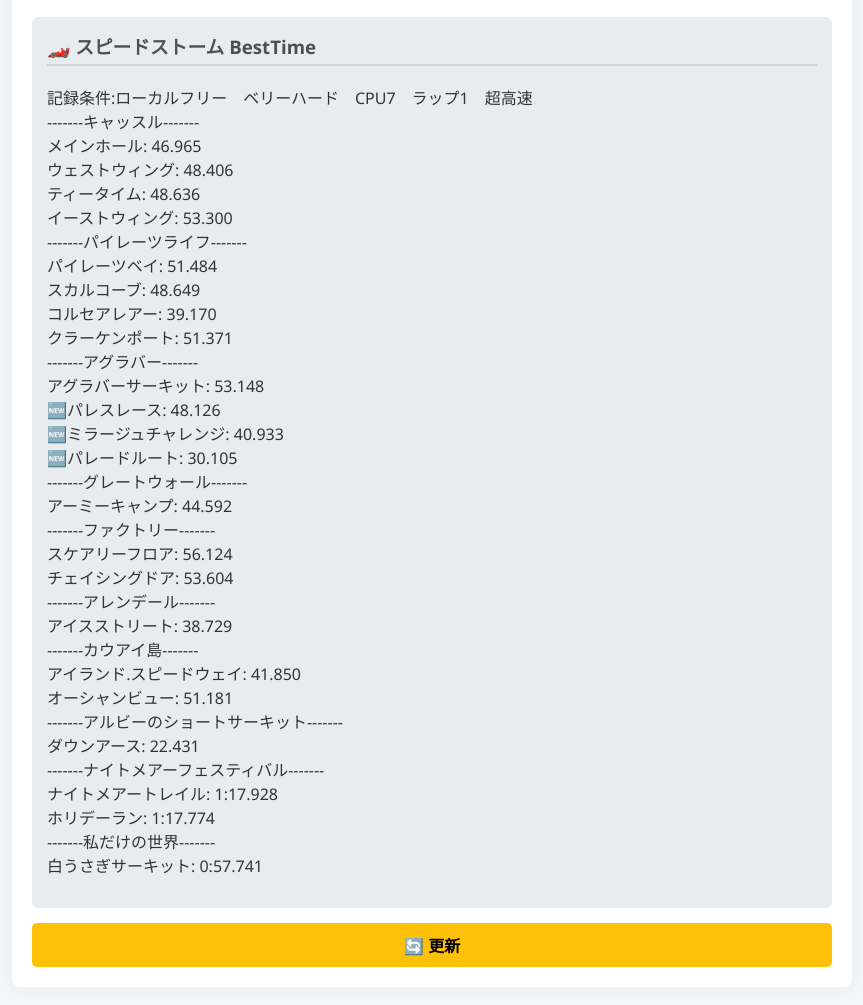
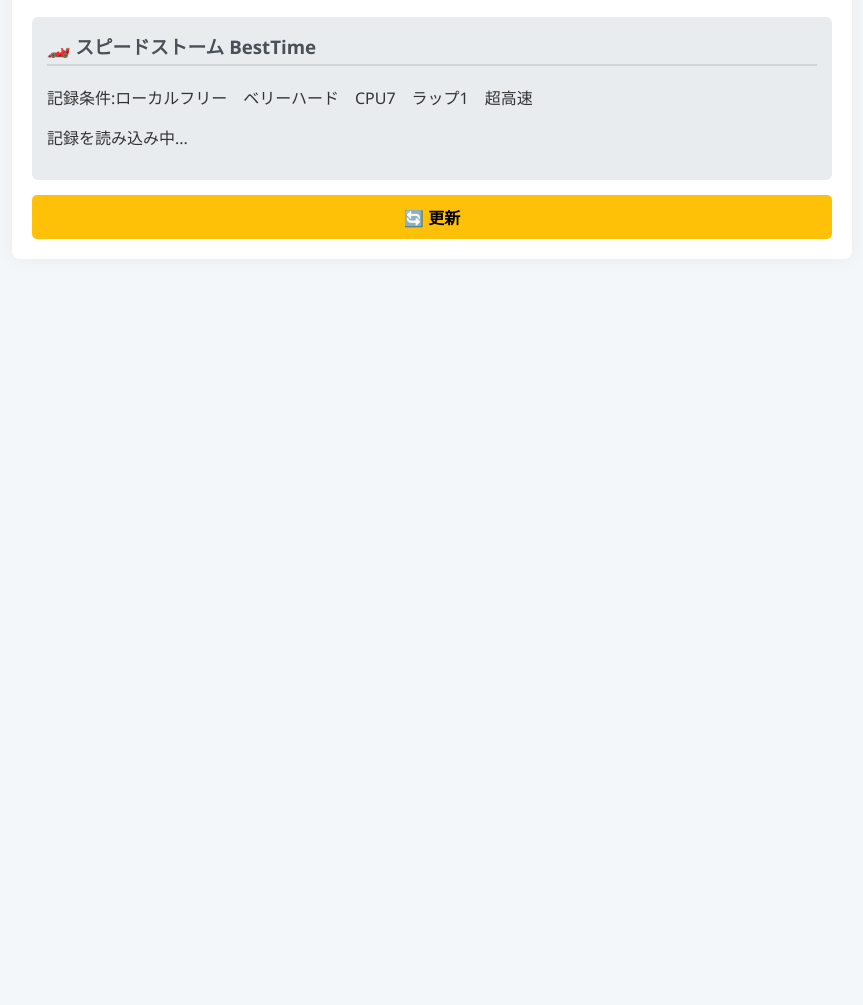
Before and after one commit to Kabocha13/jong, a plain HTML site: page index.html in a window 1280 px wide. Shown: the part 810-1815 px from the top of the page, without its empty margins (208-1071 px from the left). After the commit the page ends 1099 px from the top, so only its background shows below. Drawn offline with Linux system fonts and the light colour scheme; no server answers.

Commit message:
Update index.html

```diff
--- a/index.html
+++ b/index.html
@@ -47,49 +47,10 @@
 
         <div class="info-box">
             <h3 class="icon-title">🏎️ スピードストーム BestTime</h3>
+            <!-- ここを動的リストに置き換えます -->
             <ul id="race-records-list" style="list-style-type: none; padding: 0;">
                 <li>記録条件:ローカルフリー　ベリーハード　CPU7　ラップ1　超高速</li>
-                <li>-------キャッスル-------</li>
-                <li>メインホール: 46.965</li>
-                <li>ウェストウィング: 48.406</li>
-                <li>ティータイム: 48.636</li>
-                <li>イーストウィング: 53.300</li>
-
-                <li>-------パイレーツライフ-------</li>
-                <li>パイレーツベイ: 51.484</li>
-                <li>スカルコーブ: 48.649</li>
-                <li>コルセアレアー: 39.170</li>
-                <li>クラーケンポート: 51.371</li>
-
-                <li>-------アグラバー-------</li>
-                <li>アグラバーサーキット: 53.148</li>
-                <li>🆕パレスレース: 48.126</li>
-                <li>🆕ミラージュチャレンジ: 40.933</li>
-                <li>🆕パレードルート: 30.105</li>
-
-                <li>-------グレートウォール-------</li>
-                <li>アーミーキャンプ: 44.592</li>
-
-                <li>-------ファクトリー-------</li>
-                <li>スケアリーフロア: 56.124</li>
-                <li>チェイシングドア: 53.604</li>
-
-                <li>-------アレンデール-------</li>
-                <li>アイスストリート: 38.729</li>
-
-                <li>-------カウアイ島-------</li>
-                <li>アイランド.スピードウェイ: 41.850</li>
-                <li>オーシャンビュー: 51.181</li>
-
-                <li>-------アルビーのショートサーキット-------</li>
-                <li>ダウンアース: 22.431</li>
-
-                <li>-------ナイトメアーフェスティバル-------</li>
-                <li>ナイトメアートレイル: 1:17.928</li>
-                <li>ホリデーラン: 1:17.774</li>
-
-                <li>-------私だけの世界-------</li>
-                <li>白うさぎサーキット: 0:57.741</li> <!--私だけの世界-->
+                <p>記録を読み込み中...</p>
             </ul>
         </div>
         <p class="update-info" id="last-update"></p>
```
